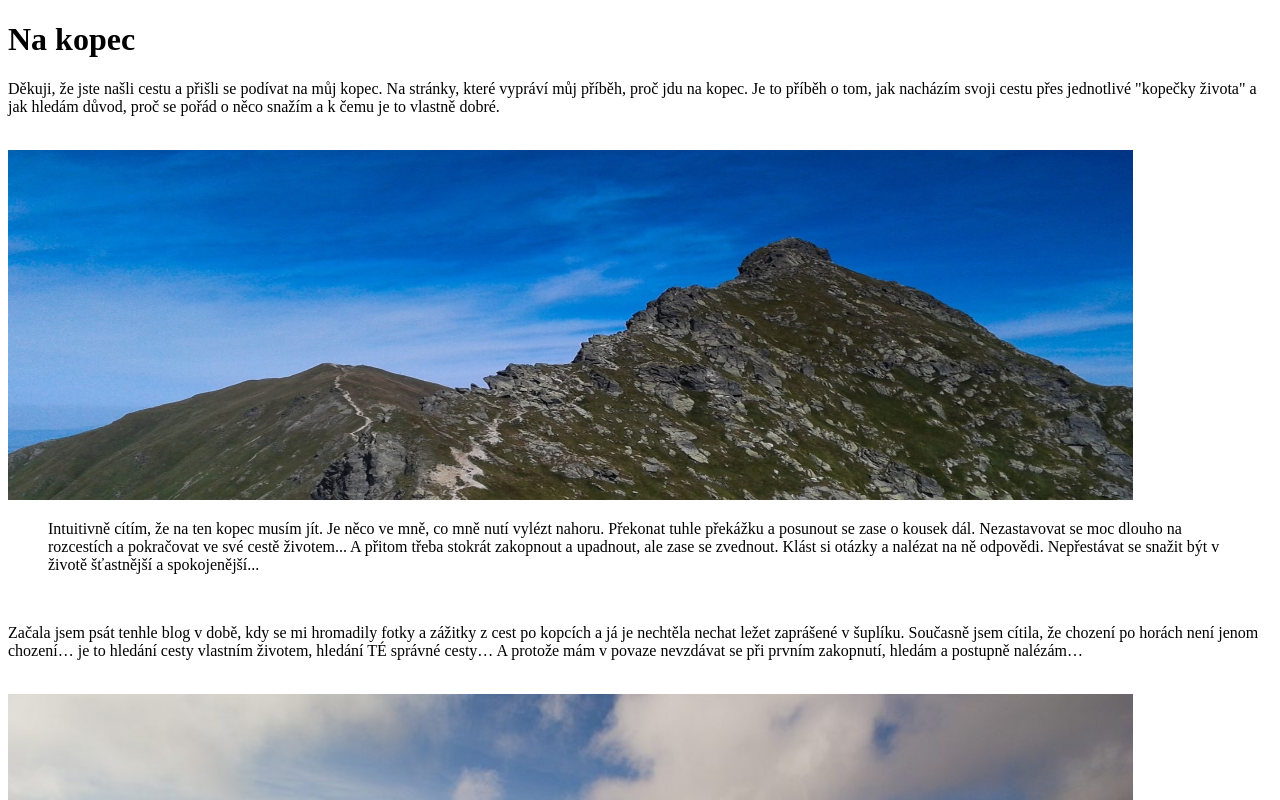
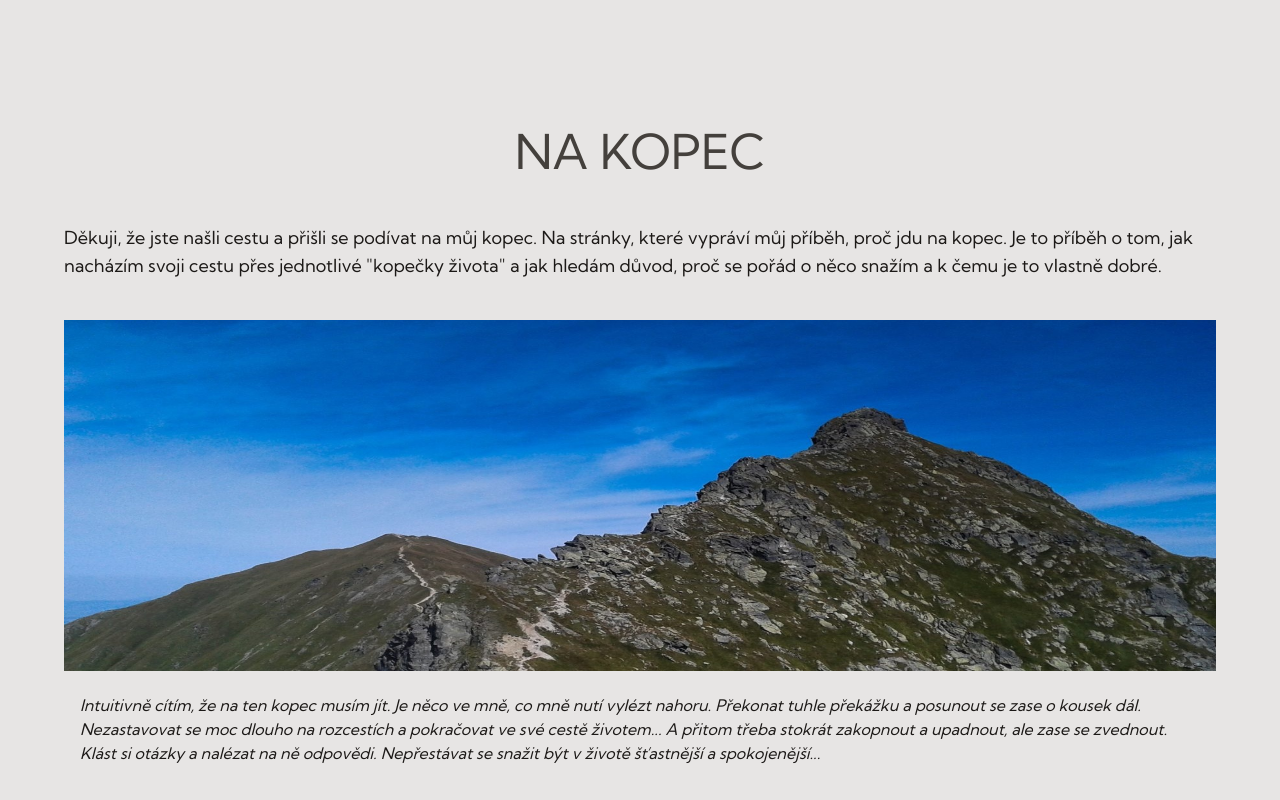
Before and after one commit to mstanka/ms-nakopec, a Next.js app: page / in a window 1280 px wide. Shown: the top 800 px of the page. Built offline with nearby package versions, Linux system fonts and the light colour scheme.

Commit message:
adjust layout styles for tailwindcss

```diff
--- a/components/Layout.js
+++ b/components/Layout.js
@@ -1,7 +1,7 @@
 export default function Layout({ children }) {
   return (
     <>
-      <div>{children}</div>
+      <div className="max-w-screen-xl mx-auto py-24 bg-stone-200 px-16">{children}</div>
     </>
-  )
+  );
 }
--- a/pages/Home.js
+++ b/pages/Home.js
@@ -3,19 +3,20 @@ import Image from "next/image";
 export default function Home() {
   return (
     <>
-      <h1>Na kopec</h1>
+      <h1 className="py-8 uppercase ">Na kopec</h1>
       <p>
         Děkuji, že jste našli cestu a přišli se podívat na můj kopec. Na
         stránky, které vypráví můj příběh, proč jdu na kopec. Je to příběh o
-        tom, jak nacházím svoji cestu přes jednotlivé "kopečky života" a jak
-        hledám důvod, proč se pořád o něco snažím a k čemu je to vlastně dobré.
+        tom, jak nacházím svoji cestu přes jednotlivé &#34;kopečky života&#34; a
+        jak hledám důvod, proč se pořád o něco snažím a k čemu je to vlastně
+        dobré.
       </p>
       <br />
       <Image
         src="/images/general/rohace.jpg"
         alt="Na kopec"
-        width={1125}
-        height={350}
+        width={1280}
+        height={390}
         priority
         className="next-image"
       />
@@ -40,7 +41,7 @@ export default function Home() {
       <Image
         src="/images/general/nakopec.jpg"
         alt="Na kopec"
-        width={1125}
+        width={1280}
         height={750}
         priority
         className="next-image"
--- /dev/null
+++ b/pages/_app.js
@@ -0,0 +1,5 @@
+import "../styles/globals.css";
+
+export default function MyApp({ Component, pageProps }) {
+  return <Component {...pageProps} />;
+}
--- /dev/null
+++ b/pages/_document.js
@@ -0,0 +1,31 @@
+import Document, { Html, Head, Main, NextScript } from "next/document";
+
+export default class MyDocument extends Document {
+  render() {
+    return (
+      <Html lang="cs-cz">
+        <Head>
+          <link
+            href="https://fonts.googleapis.com/css2?family=Kumbh+Sans:wght@400;700&display=swap"
+            rel="stylesheet"
+          />
+          {/* <meta name="robots" content="follow, index" />
+          <meta name="description" content={meta.description} />
+          <meta property="og:site_name" content={meta.title} />
+          <meta property="og:description" content={meta.description} />
+          <meta property="og:title" content={meta.title} />
+          <meta property="og:image" content={meta.image} />
+          <meta name="twitter:card" content="summary_large_image" />
+          <meta name="twitter:site" content="@yourname" />
+          <meta name="twitter:title" content={meta.title} />
+          <meta name="twitter:description" content={meta.description} />
+          <meta name="twitter:image" content={meta.image} /> */}
+        </Head>
+        <body className="text-stone-900 font-kumbh">
+          <Main />
+          <NextScript />
+        </body>
+      </Html>
+    );
+  }
+}
--- a/pages/index.js
+++ b/pages/index.js
@@ -1,6 +1,7 @@
 import fs from "fs";
 import matter from "gray-matter";
 import Link from "next/link";
+import Head from "next/head";
 import path from "path";
 import Layout from "../components/Layout";
 import CustomLink from "../components/CustomLink";
@@ -22,6 +23,13 @@ export default function Index({ posts }) {
   return (
     <MDXProvider components={components}>
       <Layout>
+        <Head>
+          <title>Na kopec</title>
+          <meta
+            name="viewport"
+            content="initial-scale=1.0, width=device-width"
+          />
+        </Head>
         <Home />
         <ul>
           {posts.map((post) => (
--- a/posts/2015-06-06-hrebenovka-velke-fatry.mdx
+++ b/posts/2015-06-06-hrebenovka-velke-fatry.mdx
@@ -11,7 +11,7 @@ import Image from 'next/image'
 <Image
   src="/images/2015-06-06/Velka-Fatra.jpg"
   alt="Velka Fatra"
-  width={1125}
+  width={1280}
   height={750}
   priority
   className="next-image"
@@ -22,7 +22,7 @@ Krátce poté, co jsme vyrazili, jsem si všimla, že podrážka na pohorkách s
 <Image
   src="/images/2015-06-06/Botky.jpg"
   alt="Botky"
-  width={1125}
+  width={1280}
   height={750}
   priority
   className="next-image"
--- a/posts/2015-07-15-pod-triglavem.mdx
+++ b/posts/2015-07-15-pod-triglavem.mdx
@@ -13,7 +13,7 @@ import Image from 'next/image'
 <Image
   src="/images/2015-07-15/triglav.jpg"
   alt="Pod Triglavem"
-  width={1125}
+  width={1280}
   height={750}
   priority
   className="next-image"
--- a/styles/globals.css
+++ b/styles/globals.css
@@ -1,3 +1,18 @@
 @tailwind base;
 @tailwind components;
 @tailwind utilities;
+
+@layer base {
+  h1 {
+    @apply text-5xl text-stone-700 text-center;
+  }
+  h2 {
+    @apply text-xl;
+  }
+  p {
+    @apply text-lg py-4;
+  }
+  blockquote {
+    @apply p-4 italic;
+  }
+}
--- a/tailwind.config.js
+++ b/tailwind.config.js
@@ -4,7 +4,11 @@ module.exports = {
     "./components/**/*.{js,ts,jsx,tsx}",
   ],
   theme: {
-    extend: {},
+    extend: {
+      fontFamily: {
+        kumbh: ["Kumbh Sans", "sans-serif"],
+      },
+    },
   },
   plugins: [],
 }
```
